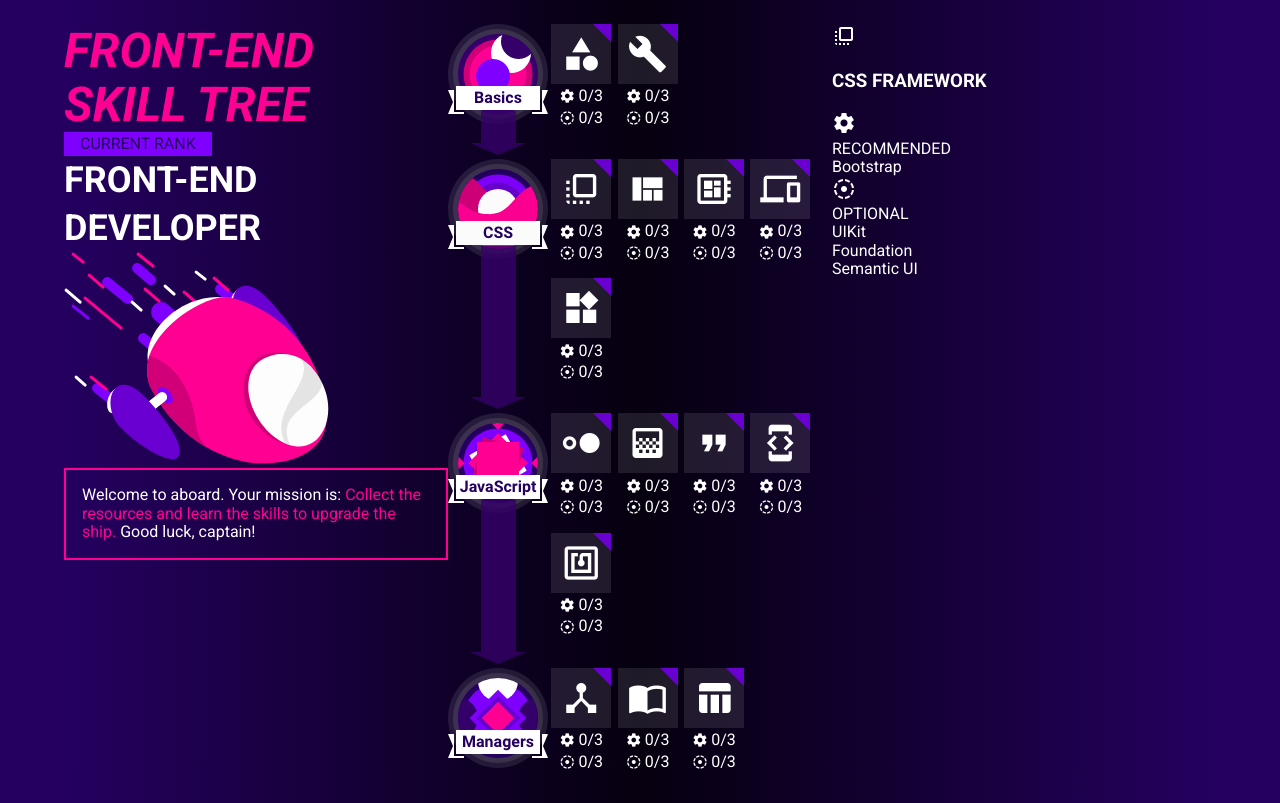
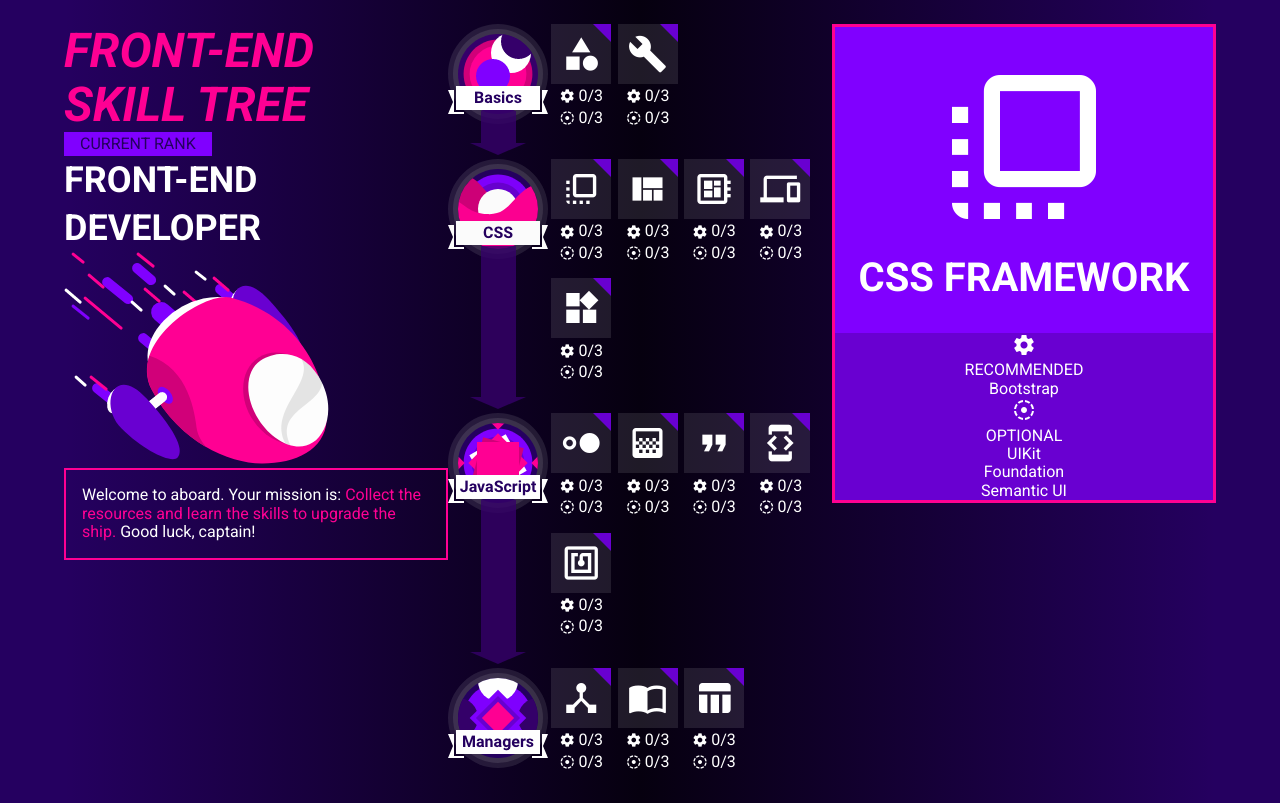
Before and after one commit to littlehorseboy/THE-F2E-Week-9, a website: page index.html in a window 1280 px wide. Drawn offline with nearby package versions, Linux system fonts and the light colour scheme.

Commit message:
feat: 技能樹 detail
如題

todo:

issue 技能樹 detail

```diff
--- a/index.html
+++ b/index.html
@@ -339,10 +339,14 @@
       <!-- end 龐大的技能樹 -->
       <!-- 技能樹 detail -->
       <div class="tree-content">
+        <div class="tree-content__container">
+          <div class="tree-content__container__top">
             <div>
               <i class="material-icons">flip_to_front</i>
               <h3>CSS FRAMEWORK</h3>
             </div>
+          </div>
+          <div class="tree-content__container__bottom">
             <div>
               <i class="material-icons">settings</i>
               <div>RECOMMENDED</div>
@@ -352,6 +356,8 @@
               <div>UIKit</div>
               <div>Foundation</div>
               <div>Semantic UI</div>
+            </div>
+          </div>
         </div>
       </div>
       <!-- end 技能樹 detail -->
--- a/src/source/scss/style.scss
+++ b/src/source/scss/style.scss
@@ -166,9 +166,38 @@
     }
   }
 
-  .tree-block-content {
+  .tree-content {
     @media (max-width: 900px) {
       width: 50%;
     }
+
+    &__container {
+      border: 3px solid $importanat;
+      &__top {
+        min-height: 306px;
+        background-color: #8000FF;
+        display: flex;
+        align-items: center;
+        justify-content: center;
+        text-align: center;
+        >div {
+          >i {
+            font-size: 12rem;
+          }
+          >h3 {
+            font-size: 2.5rem;
+            margin-top: 0.5rem;
+            margin-bottom: 0.5rem;
+          }
+        }
+      }
+      &__bottom {
+        background-color: #6900D1;
+        display: flex;
+        align-items: center;
+        justify-content: center;
+        text-align: center;
+      }
+    }
   }
 }
```
Also changed, not shown: src/css/style.css. Lines whose indentation alone changed are shown as unchanged.
